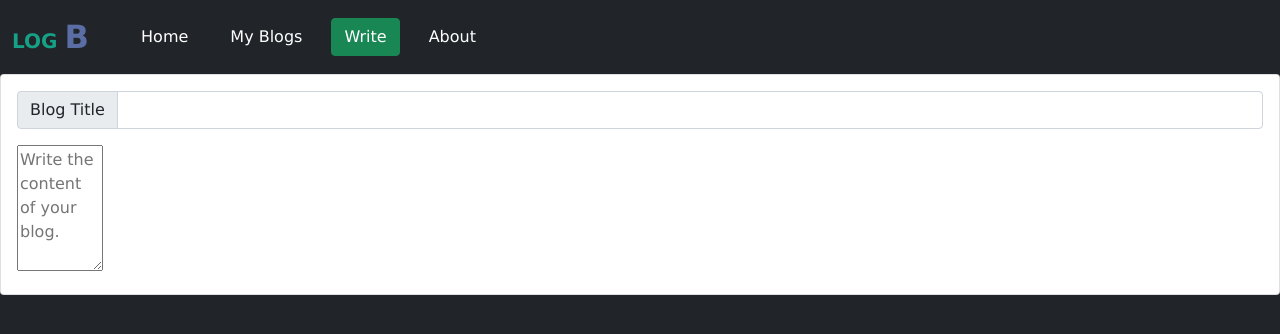
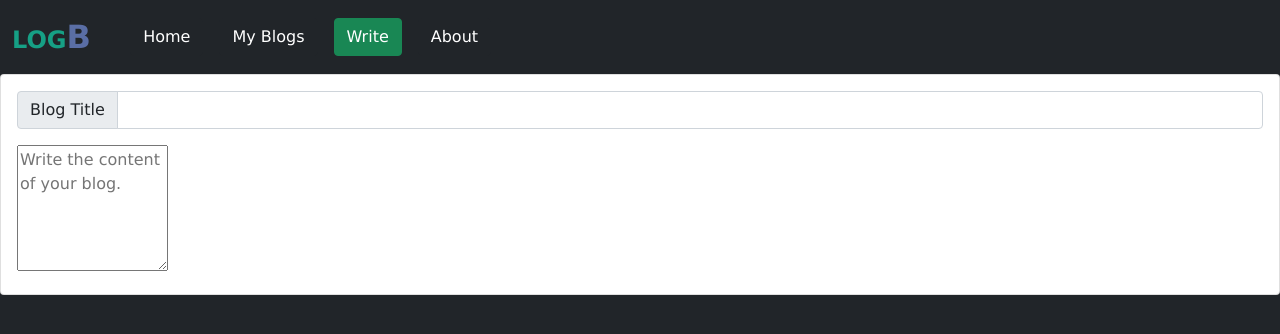
Before and after one commit to OmAvhad/LogB, a Django app: template templates/main/write.html in a window 1280 px wide. Shown: the top 334 px of the page. Run offline with Django 4.2, Linux system fonts and the light colour scheme; the template is opened without the code that fills it, so the values that code supplies are empty; some libraries are stand-ins or nearby versions.

Commit message:
Changes some styles

```diff
--- a/templates/main/write.html
+++ b/templates/main/write.html
@@ -43,10 +43,10 @@
     <!-- Navbar -->
     <nav class="navbar navbar-expand-lg navbar-dark bg-dark">
         <div class="container-fluid">
-            <a class="navbar-brand" href="/"><b>
-                    <font color="#16a085">LOG </font>
-                    <font size="6" color="#5A6EA5"> B </font>
-                </b></a> &nbsp &nbsp
+            <a class="navbar-brand" style="font-size: 0px" href="/"><b>
+                <font size="5" color="#16a085" style="display: inline-block">LOG </font>
+                <font size="6" color="#5A6EA5" style="display: inline-block"> B </font>
+            </b></a> &nbsp &nbsp
             <button class="navbar-toggler" type="button" data-bs-toggle="collapse"
                 data-bs-target="#navbarSupportedContent" aria-controls="navbarSupportedContent" aria-expanded="false"
                 aria-label="Toggle navigation">
@@ -86,7 +86,7 @@
                 <span class="input-group-text" id="inputGroup-sizing-default">Blog Title</span>
                 <input type="text" class="form-control" aria-label="Sizing example input" aria-describedby="inputGroup-sizing-default">
               </div>
-            <textarea id="article_content" cols="8" rows="5" placeholder="Write the content of your blog."></textarea>
+            <textarea id="article_content" cols="16" rows="5" placeholder="Write the content of your blog."></textarea>
             <script>
                 CKEDITOR.replace('article_content');
             </script>
```
Also changed, not shown: templates/main/home.html (+4 -4 lines), templates/main/login.html (+4 -4 lines).
